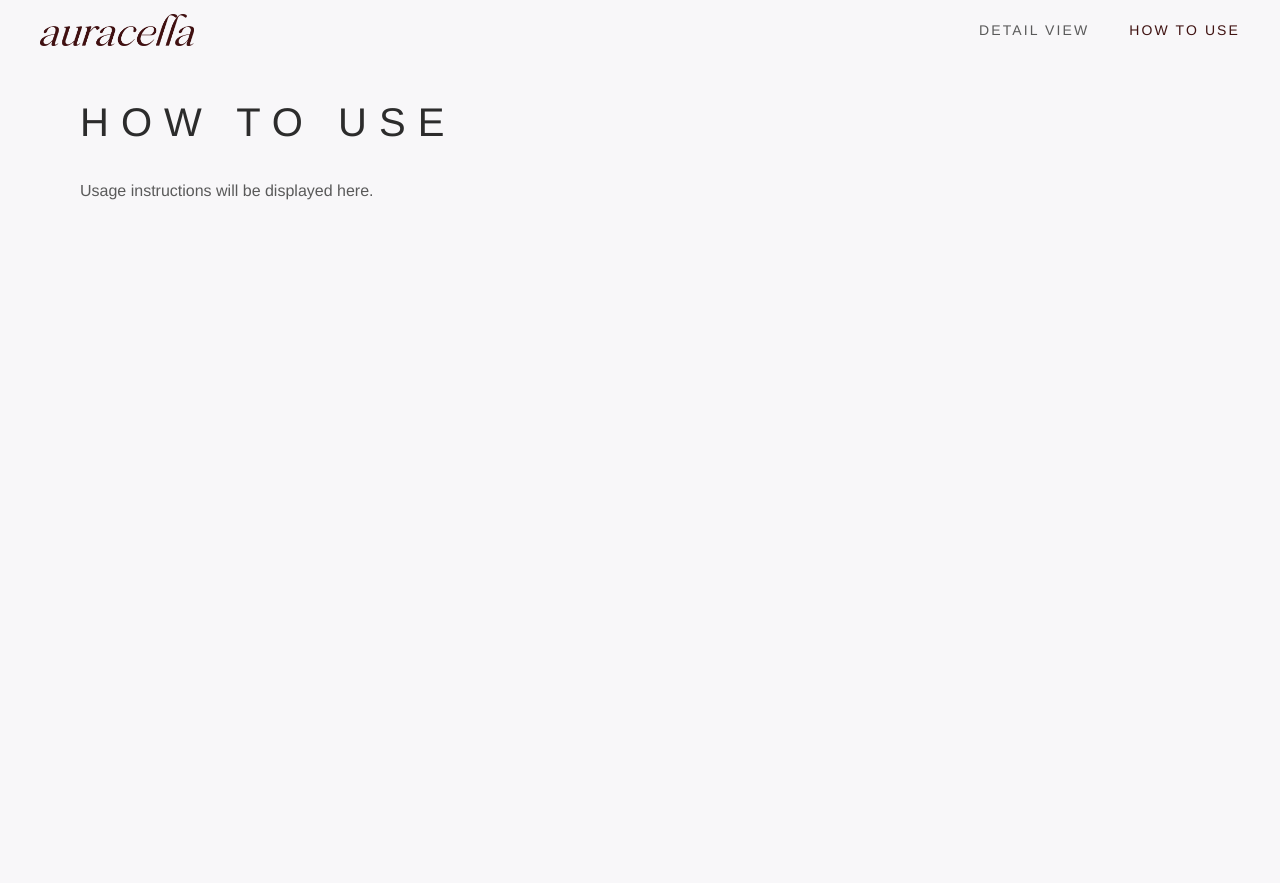
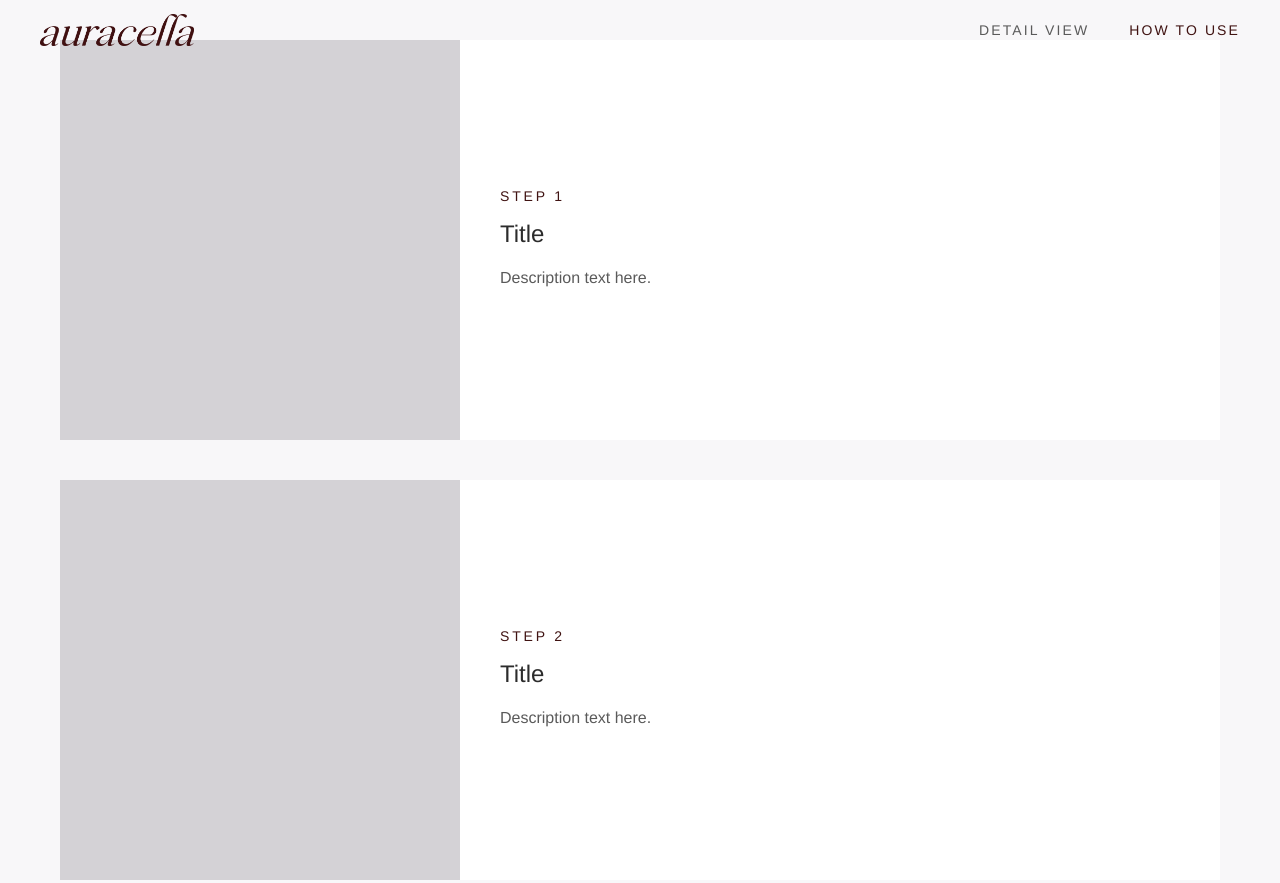
Before and after one commit to finelee03/auracella, a plain HTML site: page pages/how-to-use.html in a window 1280 px wide. Shown: the top 883 px of the page. Before the commit the page ends 800 px from the top, so only its background shows below. Drawn offline with Linux system fonts and the light colour scheme.

Commit message:
Restructure pages: full-width detail image, 4-step how-to-use layout
- Fix header scroll behavior on main page
- Remove grid from main page, keep only main image
- Add full-width detail view image to detail page
- Create how-to-use page with 4 steps grid layout
- Add external padding to how-to-use page

🤖 Generated with [Claude Code](https://claude.com/claude-code)

Co-Authored-By: Claude <noreply@anthropic.com>

```diff
--- a/pages/how-to-use.html
+++ b/pages/how-to-use.html
@@ -23,10 +23,47 @@
     <!-- Header trigger area -->
     <div class="header-trigger"></div>
 
-    <main class="subpage">
-        <div class="subpage-content">
-            <h1>How to Use</h1>
-            <p>Usage instructions will be displayed here.</p>
+    <main class="how-to-use-page">
+        <div class="steps-container">
+            <!-- Step 1 -->
+            <div class="step-row">
+                <div class="step-image"></div>
+                <div class="step-content">
+                    <span class="step-number">Step 1</span>
+                    <h2 class="step-title">Title</h2>
+                    <p class="step-description">Description text here.</p>
+                </div>
+            </div>
+
+            <!-- Step 2 -->
+            <div class="step-row">
+                <div class="step-image"></div>
+                <div class="step-content">
+                    <span class="step-number">Step 2</span>
+                    <h2 class="step-title">Title</h2>
+                    <p class="step-description">Description text here.</p>
+                </div>
+            </div>
+
+            <!-- Step 3 -->
+            <div class="step-row">
+                <div class="step-image" style="background-image: url('../assets/images/step3 image.png');"></div>
+                <div class="step-content">
+                    <span class="step-number">Step 3</span>
+                    <h2 class="step-title">Title</h2>
+                    <p class="step-description">Description text here.</p>
+                </div>
+            </div>
+
+            <!-- Step 4 -->
+            <div class="step-row">
+                <div class="step-image"></div>
+                <div class="step-content">
+                    <span class="step-number">Step 4</span>
+                    <h2 class="step-title">Title</h2>
+                    <p class="step-description">Description text here.</p>
+                </div>
+            </div>
         </div>
     </main>
 
--- a/scripts/main.js
+++ b/scripts/main.js
@@ -4,18 +4,21 @@ document.addEventListener('DOMContentLoaded', () => {
     const isMainPage = header && header.classList.contains('visible');
 
     if (isMainPage) {
-        let hasScrolled = false;
-
         window.addEventListener('scroll', () => {
-            if (window.scrollY > 50 && !hasScrolled) {
-                hasScrolled = true;
+            if (window.scrollY > 50) {
+                // 스크롤 내리면 호버 모드
+                header.classList.add('scroll-mode');
                 header.classList.remove('visible');
+            } else {
+                // 맨 위로 돌아오면 고정 모드
+                header.classList.remove('scroll-mode');
+                header.classList.add('visible');
             }
         });
 
         // Hover to show header after scrolling
         document.addEventListener('mousemove', (e) => {
-            if (hasScrolled) {
+            if (header.classList.contains('scroll-mode')) {
                 const isInTrigger = e.clientY <= 80;
                 const isInHeader = header.contains(e.target);
 
--- a/styles/main.css
+++ b/styles/main.css
@@ -200,3 +200,68 @@ html, body {
     line-height: 1.8;
     color: var(--text-secondary);
 }
+
+/* ===== Detail page ===== */
+.detail-page {
+    width: 100%;
+}
+
+/* ===== How to Use - Steps ===== */
+.how-to-use-page {
+    min-height: 100vh;
+    padding: 40px 60px;
+}
+
+.steps-container {
+    display: flex;
+    flex-direction: column;
+    gap: 40px;
+}
+
+.step-row {
+    display: flex;
+    gap: 0;
+}
+
+.step-image {
+    width: 400px;
+    min-width: 400px;
+    height: 400px;
+    background-color: var(--gray-light);
+    background-size: cover;
+    background-position: center;
+    background-repeat: no-repeat;
+}
+
+.step-content {
+    flex: 1;
+    min-width: 0;
+    padding: 40px;
+    display: flex;
+    flex-direction: column;
+    justify-content: center;
+    background-color: var(--white);
+}
+
+.step-number {
+    font-size: 0.875rem;
+    font-weight: 400;
+    letter-spacing: 0.2em;
+    text-transform: uppercase;
+    color: var(--wine);
+    margin-bottom: 16px;
+}
+
+.step-title {
+    font-size: 1.5rem;
+    font-weight: 300;
+    color: var(--text-primary);
+    margin-bottom: 16px;
+}
+
+.step-description {
+    font-size: 1rem;
+    font-weight: 300;
+    line-height: 1.8;
+    color: var(--text-secondary);
+}
```
Also changed, not shown: index.html (+0 -10 lines), pages/detail.html (+2 -5 lines), 2 other files.
